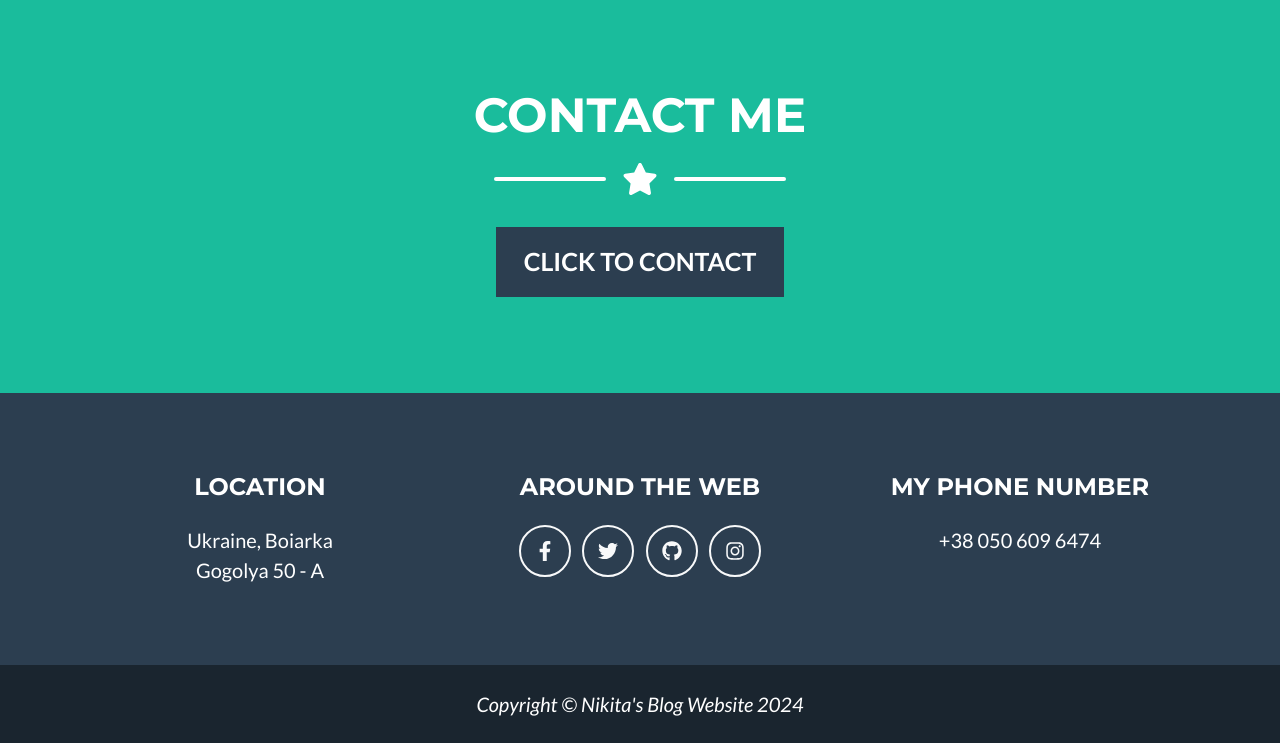
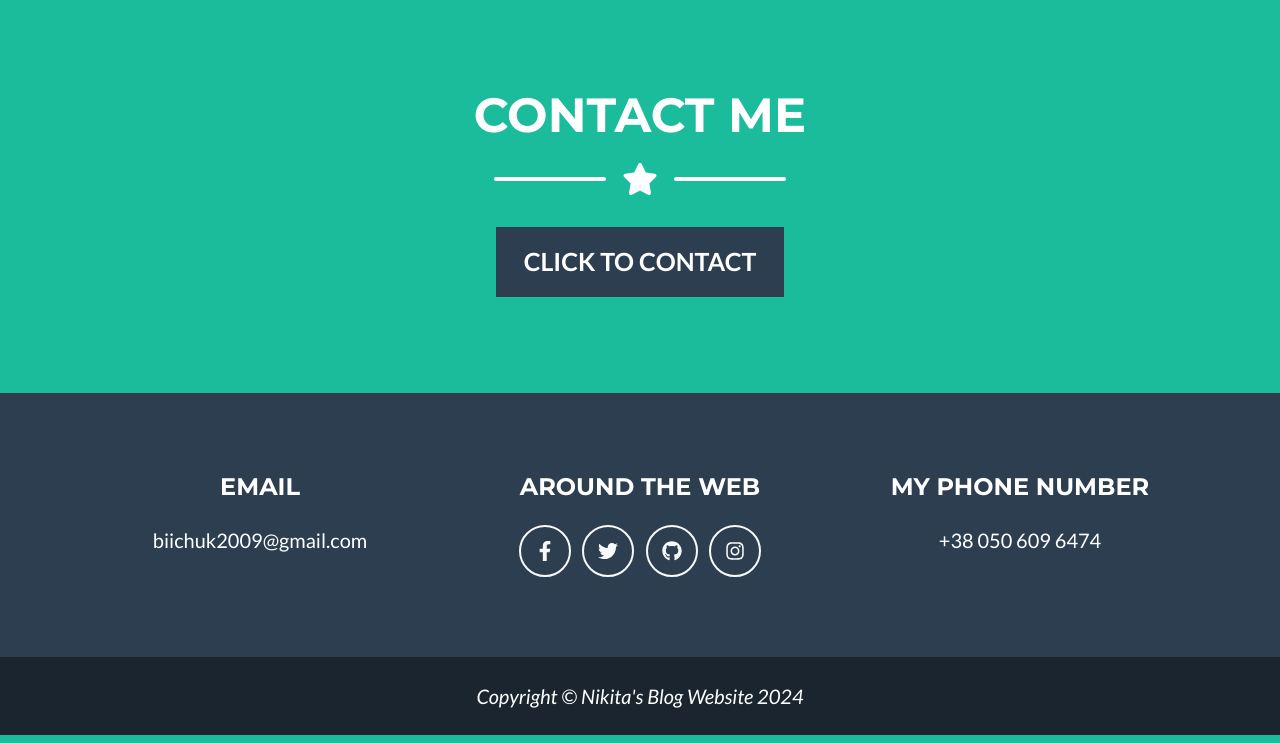
Before and after one commit to nikitabiichuk2009/BLOG_PROGECT, a Flask app: page /about_us in a window 1280 px wide. Shown: the part 1319-2062 px from the top of the page. Run offline with Flask 3, Linux system fonts and the light colour scheme; some libraries are stand-ins or nearby versions.

Commit message:
Update some info to contact with me

```diff
--- a/templates/about.html
+++ b/templates/about.html
@@ -125,11 +125,9 @@
             <div class="row">
                 <!-- Footer Location-->
                 <div class="col-lg-4 mb-5 mb-lg-0">
-                    <h4 class="text-uppercase mb-4">Location</h4>
+                    <h4 class="text-uppercase mb-4">Email</h4>
                     <p class="lead mb-0">
-                        Ukraine, Boiarka
-                        <br />
-                        Gogolya 50 - A
+                        biichuk2009@gmail.com
                     </p>
                 </div>
                 <!-- Footer Social Icons-->
```
